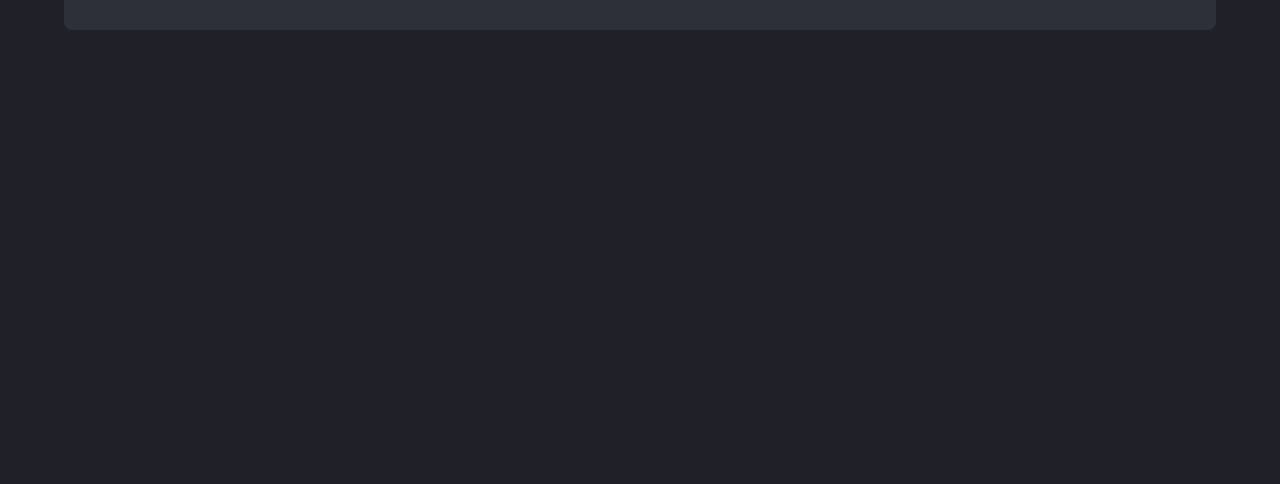
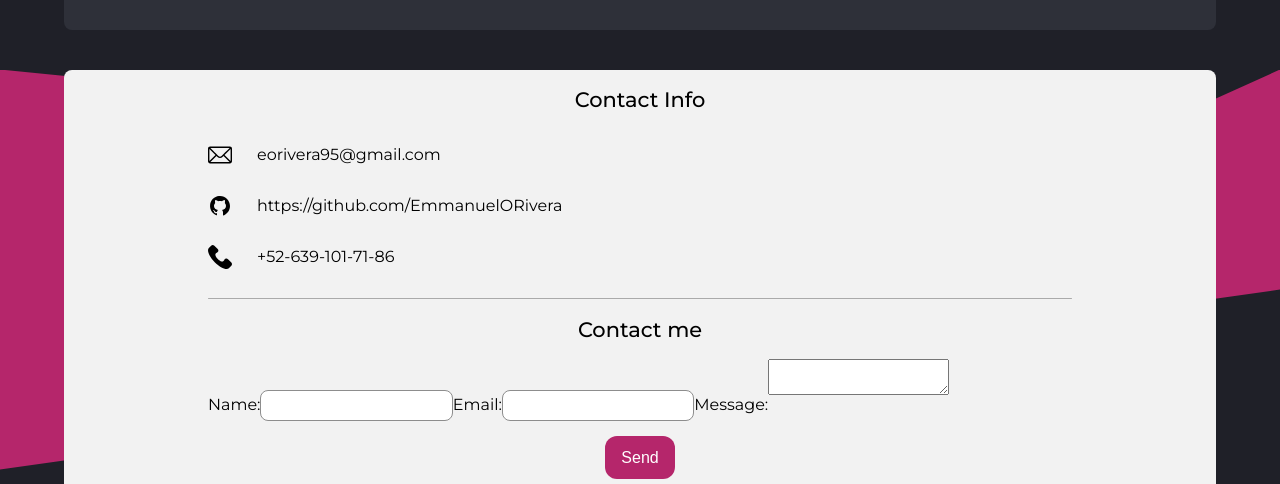
Before and after one commit to EmmanuelORivera/Portfolio, a React (Create React App) app: page / in a window 1280 px wide. Shown: the part 1900-2384 px from the top of the page. Before the commit the page ends 1970 px from the top, so only its background shows below. Built offline with nearby package versions, Linux system fonts and the light colour scheme.

Commit message:
Preparing ContactMe to test with netlify

```diff
--- a/public/index.html
+++ b/public/index.html
@@ -40,4 +40,9 @@
       To create a production bundle, use `npm run build` or `yarn build`.
     -->
   </body>
+    <form name="contact" netlify netlify-honeypot="bot-field" hidden>
+      <input type="text" name="name">
+      <input type="email" name="email">
+      <textarea name="message" >
+    </form>
 </html>
--- /dev/null
+++ b/src/components/ContactMe/index.js
@@ -0,0 +1,111 @@
+import React from "react";
+import styled from "styled-components";
+import { PrimaryButton, SectionTitle } from "../shared/SharedComponents";
+import { ReactComponent as EmailIcon } from "../../img/mail.svg";
+import { ReactComponent as GithubIcon } from "../../img/github.svg";
+import { ReactComponent as PhoneIcon } from "../../img/phone-call.svg";
+
+const Container = styled.div`
+  color: black;
+  width: 90%;
+  background-color: #f2f2f2;
+  border-radius: 8px;
+  z-index: 2;
+  position: absolute;
+`;
+
+const FormContainer = styled.div`
+  width: 75%;
+  margin: 0 auto;
+`;
+
+const ContactInfo = styled.div`
+  &::after {
+    content: "";
+    display: block;
+    width: 100%;
+    margin: 1em auto;
+    height: 1px;
+    background-color: #aaa;
+    border-radius: 20px;
+  }
+`;
+
+const ContactWrapper = styled.div`
+  display: flex;
+  gap: 25px;
+  align-items: center;
+`;
+const IconWrapper = styled.div`
+  display: flex;
+  height: 24px;
+  width: 24px;
+  border-radius: 50%;
+  align-items: center;
+`;
+
+const Form = styled.form`
+  & > * {
+    margin-bottom: 15px;
+  }
+`;
+const ContactForm = styled.div``;
+const InputText = styled.input`
+  margin-top: 10px;
+  padding: 0.5em;
+  border-radius: 8px;
+  outline: none;
+  border: 0.1px solid #8d8d8d;
+  background-color: white;
+`;
+
+const WrapperPrimaryButton = styled.div`
+  display: flex;
+  justify-content: center;
+`;
+const ContactMe = () => {
+  return (
+    <Container>
+      <FormContainer>
+        <SectionTitle>Contact Info</SectionTitle>
+        <ContactInfo>
+          <ContactWrapper>
+            <IconWrapper>
+              <EmailIcon />
+            </IconWrapper>
+            <p>eorivera95@gmail.com</p>
+          </ContactWrapper>
+          <ContactWrapper>
+            <IconWrapper>
+              <GithubIcon />
+            </IconWrapper>
+            <p>https://github.com/EmmanuelORivera</p>
+          </ContactWrapper>
+          <ContactWrapper>
+            <IconWrapper>
+              <PhoneIcon />
+            </IconWrapper>
+            <p>+52-639-101-71-86</p>
+          </ContactWrapper>
+        </ContactInfo>
+        <ContactForm>
+          <SectionTitle>Contact me</SectionTitle>
+          <Form name="contact" method="post">
+            <input type="hidden" name="form-name" value="contact" />
+            <label htmlFor="name">Name:</label>
+            <InputText type="text" name="name" id="name" />
+            <label htmlFor="email">Email:</label>
+            <InputText type="email" name="email" id="email" />
+            <label htmlFor="message">Message:</label>
+            <textarea name="message" id="message" />
+            <WrapperPrimaryButton>
+              <PrimaryButton type="submit">Send</PrimaryButton>
+            </WrapperPrimaryButton>
+          </Form>
+        </ContactForm>
+      </FormContainer>
+    </Container>
+  );
+};
+
+export default ContactMe;
--- a/src/components/Hero/index.js
+++ b/src/components/Hero/index.js
@@ -2,6 +2,7 @@ import React from "react";
 import styled from "styled-components";
 import { ReactComponent as MERN } from "../../img/MERN-Mobile.svg";
 import profile from "../../img/profile.jpeg";
+import { PrimaryButton } from "../shared/SharedComponents";
 
 const Container = styled.div``;
 const LeftSide = styled.div`
@@ -48,21 +49,6 @@ const ButtonsContainer = styled.div`
   justify-content: center;
   gap: 20px;
 `;
-const PrimaryButton = styled.button`
-  flex-basis: 2;
-  cursor: pointer;
-  background-color: #b5266b;
-  border: none;
-  color: white;
-  padding: 0.8rem 1rem;
-  font-size: 1rem;
-  border-radius: 12px;
-  transition: all ease 0.3s;
-  &:hover,
-  &:focus {
-    background-color: #821b4c;
-  }
-`;
 const SecondaryButton = styled(PrimaryButton)`
   background-color: #434653;
   &:hover,
--- a/src/components/shared/SharedComponents.js
+++ b/src/components/shared/SharedComponents.js
@@ -14,3 +14,19 @@ export const SectionWrapper = styled.div`
   margin: 0 auto;
   padding: 1em;
 `;
+
+export const PrimaryButton = styled.button`
+  flex-basis: 2;
+  cursor: pointer;
+  background-color: #b5266b;
+  border: none;
+  color: white;
+  padding: 0.8rem 1rem;
+  font-size: 1rem;
+  border-radius: 12px;
+  transition: all ease 0.3s;
+  &:hover,
+  &:focus {
+    background-color: #821b4c;
+  }
+`;
--- a/src/pages/Home.js
+++ b/src/pages/Home.js
@@ -1,6 +1,7 @@
 import React from "react";
 import styled from "styled-components";
 import AboutMe from "../components/AboutMe";
+import ContactMe from "../components/ContactMe";
 import Hero from "../components/Hero";
 import MyWork from "../components/MyWork";
 import Navbar from "../components/Navbar";
@@ -15,14 +16,26 @@ const Container = styled.div`
     margin-bottom: 0;
   }
 `;
+const PinkBackground = styled.div`
+  background-color: #b5266b;
+  height: 400px;
+  width: 100%;
+  clip-path: polygon(0 100%, 100% 55%, 100% 0, 82% 26%, 0 0);
+  position: absolute;
+  z-index: 1;
+`;
 const Home = () => {
   return (
-    <Container>
-      <Navbar></Navbar>
-      <Hero></Hero>
-      <AboutMe />
-      <MyWork />
-    </Container>
+    <>
+      <Container>
+        <Navbar />
+        <Hero />
+        <AboutMe />
+        <MyWork />
+        <ContactMe />
+      </Container>
+      <PinkBackground />
+    </>
   );
 };
 
```
Also changed, not shown: src/img/mail.svg (added), src/img/phone-call.svg (added).
